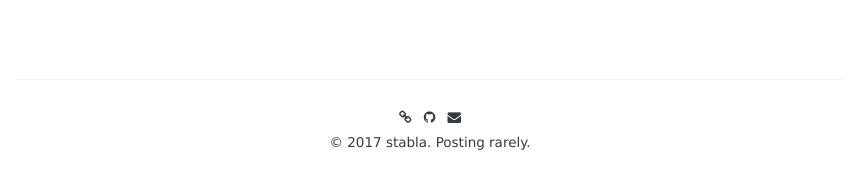
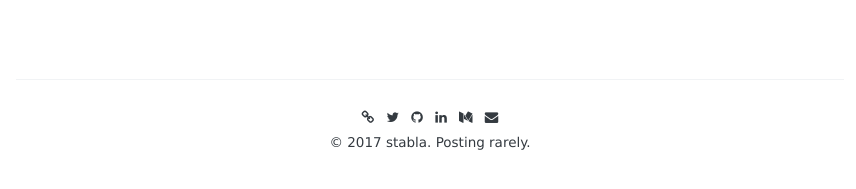
Before and after one commit to stabla/Blog, a Jekyll site: the page built from index.html, in a window 1280 px wide. Shown: the part 463-652 px from the top of the page, without its empty margins (210-1066 px from the left). Built offline with Jekyll 4.4.1, drawn with Linux system fonts in a browser that asks for light colours; nearby versions of some CDN libraries; some web fonts are replaced; the list of posts is cut into pages by our own code.

Commit message:
Update footer.html

```diff
--- a/_includes/footer.html
+++ b/_includes/footer.html
@@ -7,22 +7,22 @@
     <a href="https://www.{{ site.author.link }}"><i class="fa fa-link" aria-hidden="true"></i></a>
     {% endif %}
 
- <!--      {% if site.author.twitter %}
+    {% if site.author.twitter %}
     <a href="https://twitter.com/{{ site.author.twitter }}"><i class="fa fa-twitter" aria-hidden="true"></i></a>
-    {% endif %}-->
+    {% endif %}
 
 
     {% if site.author.github %}
     <a href="https://github.com/{{ site.author.github }}"><i class="fa fa-github" aria-hidden="true"></i></a>
     {% endif %}
 
-<!--    {% if site.author.linkedin %}
+    {% if site.author.linkedin %}
     <a href="https://www.linkedin.com/in/{{ site.author.linkedin }}"><i class="fa fa-linkedin" aria-hidden="true"></i></a>
-    {% endif %}-->
+    {% endif %}
 
-<!--    {% if site.author.medium %}
+    {% if site.author.medium %}
     <a href="https://medium.com/@{{ site.author.medium }}"><i class="fa fa-medium" aria-hidden="true"></i></a>
-    {% endif %}-->
+    {% endif %}
 
     {% if site.author.email %}
     <a href="mailto:{{ site.author.email }}"><i class="fa fa-envelope" aria-hidden="true"></i></a>
```
